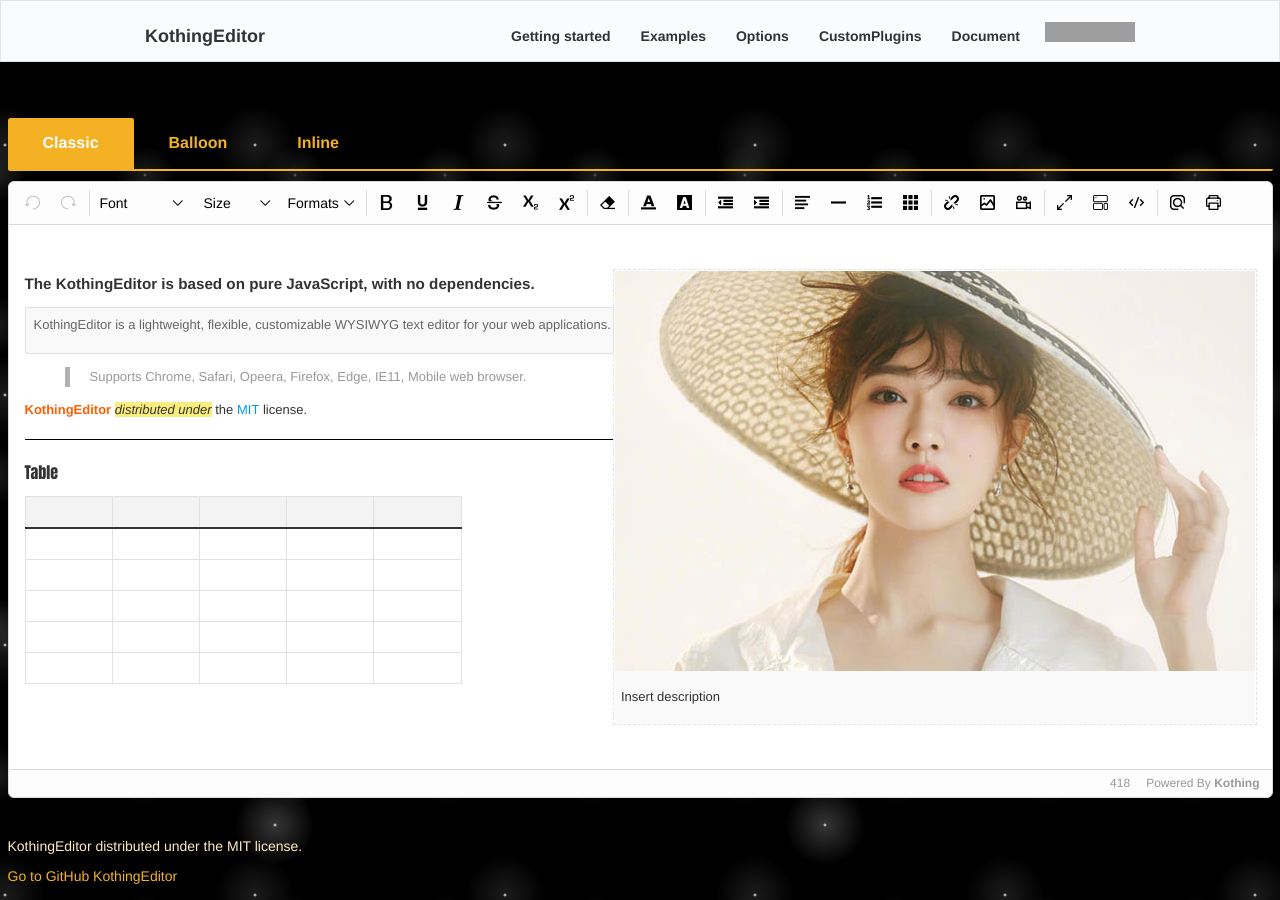
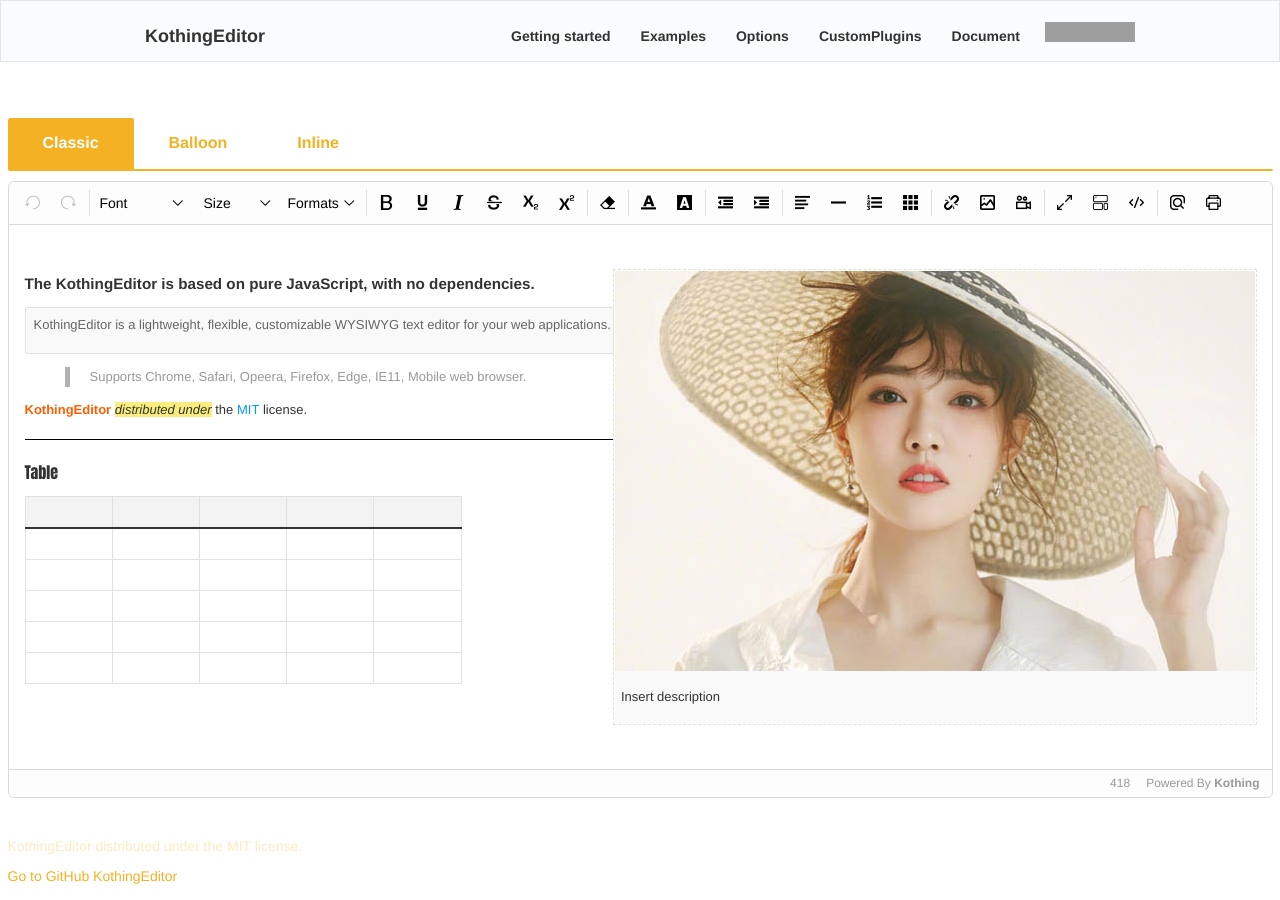
Before and after one commit to kothing/kothing.github.io, a Jekyll site: the page editor/index.html, which Jekyll copies as it is, in a window 1280 px wide. Built offline with Jekyll 4.4.1, drawn with Linux system fonts in a browser that asks for light colours; grey boxes are pictures that could not be loaded.

Commit message:
Update sample.css

```diff
--- a/editor/css/sample.css
+++ b/editor/css/sample.css
@@ -1,14 +1,3 @@
-body {
-    background-color:black;
-    background-image:
-    radial-gradient(white, rgba(255,255,255,.2) 2px, transparent 40px),
-    radial-gradient(white, rgba(255,255,255,.15) 1px, transparent 30px),
-    radial-gradient(white, rgba(255,255,255,.1) 2px, transparent 40px),
-    radial-gradient(rgba(255,255,255,.4), rgba(255,255,255,.1) 2px, transparent 30px);
-    background-size: 550px 550px, 350px 350px, 250px 250px, 150px 150px;
-    background-position: 0 0, 40px 60px, 130px 270px, 70px 100px;
-}
-
 .content {
     max-width: 1200px;
     margin: 56px auto 0 auto;
```
